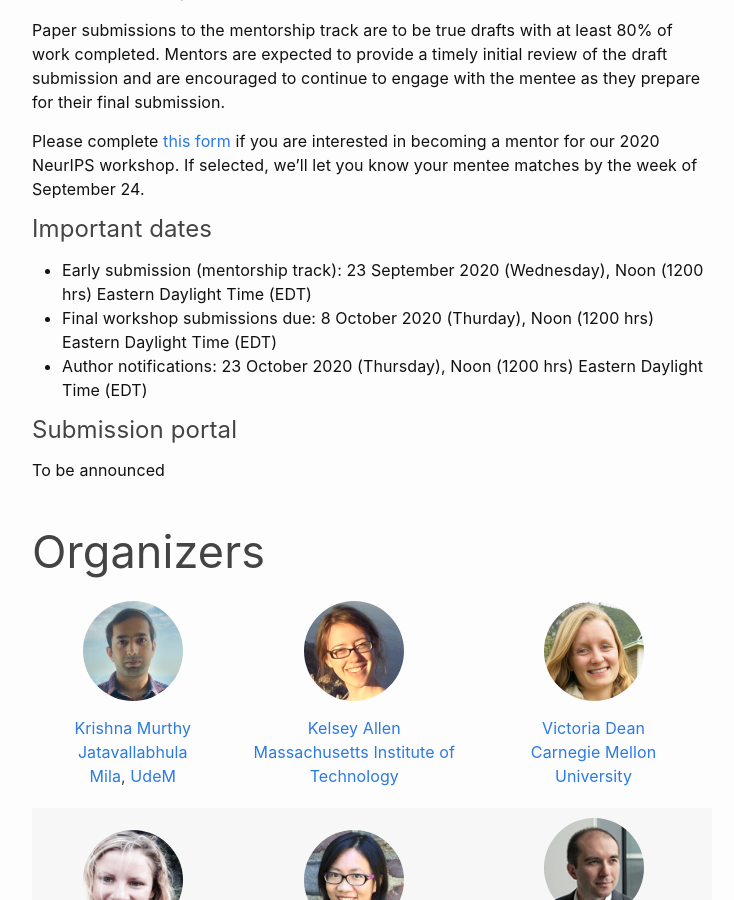
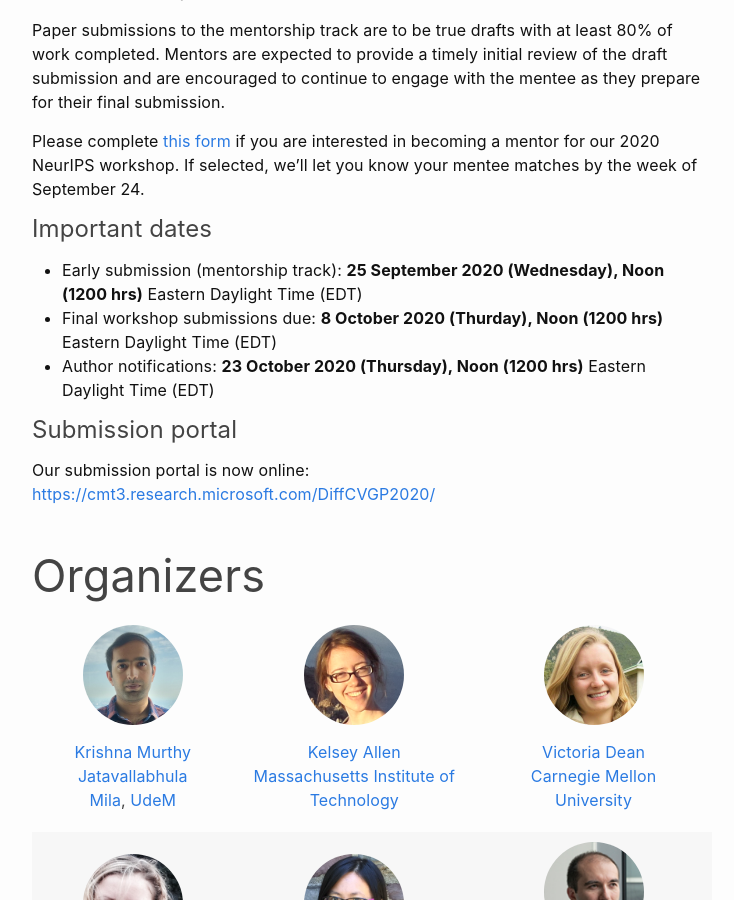
Before and after one commit to montrealrobotics/diffcvgp, a Jekyll site: the page built from index.md, in a window 1280 px wide and 900 px high, scrolled down 3796 px. Shown: the whole window, without its empty margins (268-1002 px from the left). Built offline with Jekyll 4.4.1, drawn with Linux system fonts in a browser that asks for light colours.

Commit message:
Add submission portal
Signed-off-by: Krishna Murthy Jatavallabhula <krishna@Krishnas-MacBook-Pro.local>

```diff
--- a/index.md
+++ b/index.md
@@ -171,14 +171,14 @@ Please complete [this form](https://docs.google.com/forms/d/1Ky6Et26ODf6IIgJwYcA
 
 #### Important dates
 
-* Early submission (mentorship track): 23 September 2020 (Wednesday), Noon (1200 hrs) Eastern Daylight Time (EDT)
-* Final workshop submissions due: 8 October 2020 (Thurday), Noon (1200 hrs) Eastern Daylight Time (EDT)
-* Author notifications: 23 October 2020 (Thursday), Noon (1200 hrs) Eastern Daylight Time (EDT)
+* Early submission (mentorship track): **25 September 2020 (Wednesday), Noon (1200 hrs)** Eastern Daylight Time (EDT)
+* Final workshop submissions due: **8 October 2020 (Thurday), Noon (1200 hrs)** Eastern Daylight Time (EDT)
+* Author notifications: **23 October 2020 (Thursday), Noon (1200 hrs)** Eastern Daylight Time (EDT)
 
 
 #### Submission portal
 
-To be announced
+Our submission portal is now online: [https://cmt3.research.microsoft.com/DiffCVGP2020/](https://cmt3.research.microsoft.com/DiffCVGP2020/)
 
 
 
```
